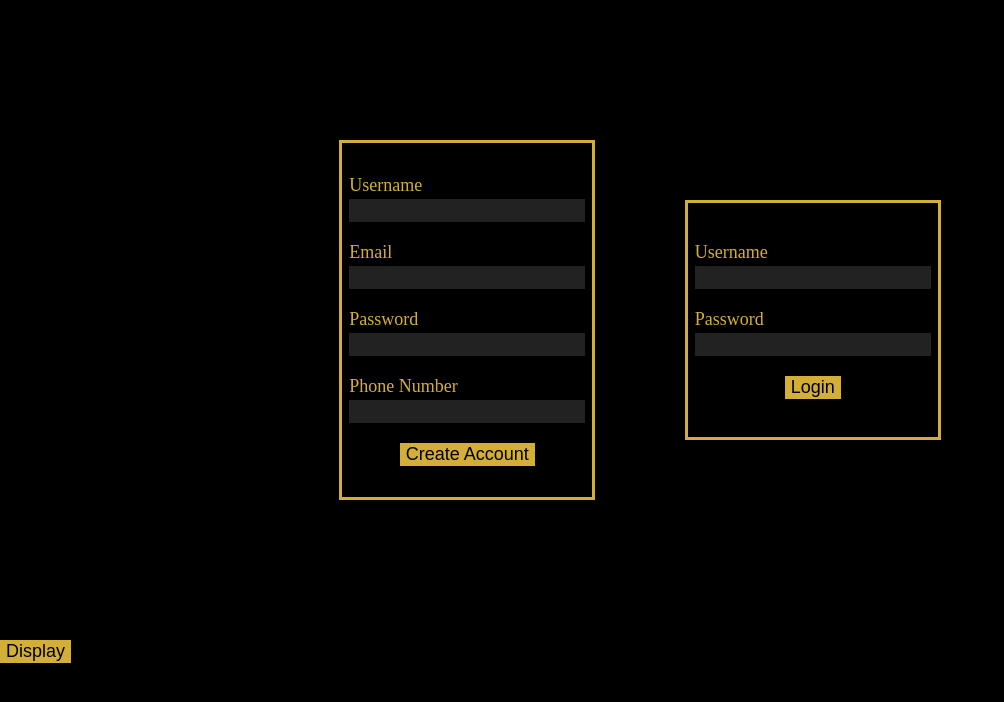
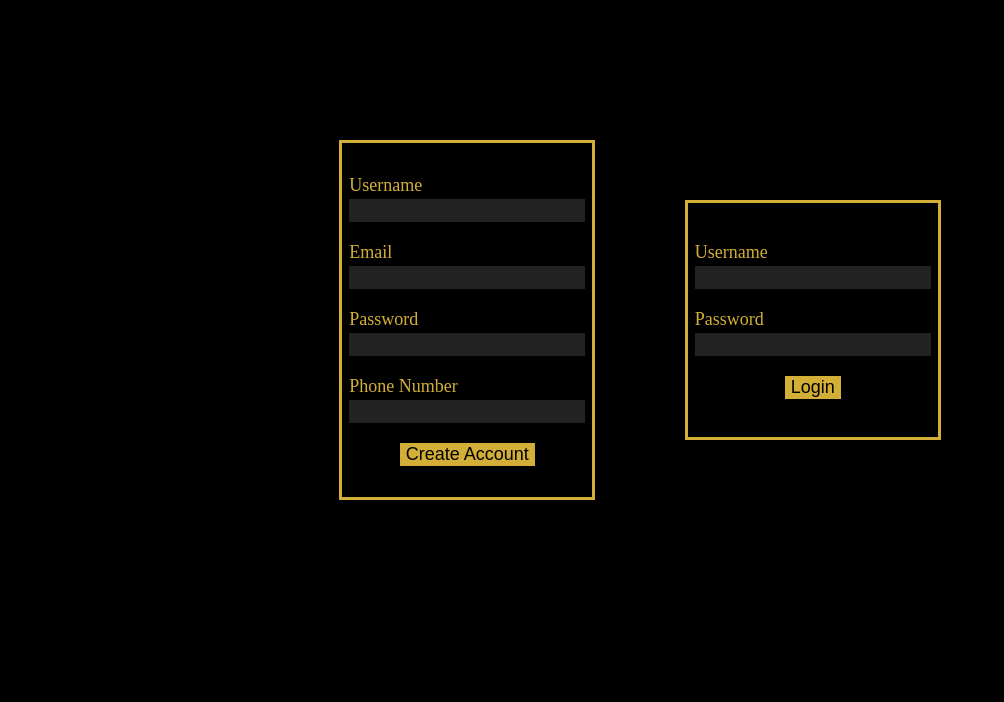
Before and after one commit to klaflash/BetBall, a plain HTML site: page index.html in a window 1280 px wide. Shown: the whole page, without its empty margins (0-1004 px from the left). Drawn offline with nearby package versions, Linux system fonts and the light colour scheme.

Commit message:
removed display button

```diff
--- a/index.html
+++ b/index.html
@@ -1,5 +1,6 @@
 <!DOCTYPE html>
 <html lang="en">
+
 <head>
     <meta charset="UTF-8">
     <meta name="viewport" content="width=device-width, initial-scale=1.0">
@@ -8,6 +9,7 @@
     <script src="./index.js"></script>
     <title>BetBall</title>
 </head>
+
 <body>
 
     <div id="page-one">
@@ -55,9 +57,10 @@
         </div>
     </div>
 
-    <button id="list">Display</button>
+    <!-- <button id="list">Display</button> -->
 
     <table id="item-list"></table>
 
 </body>
+
 </html>
```
